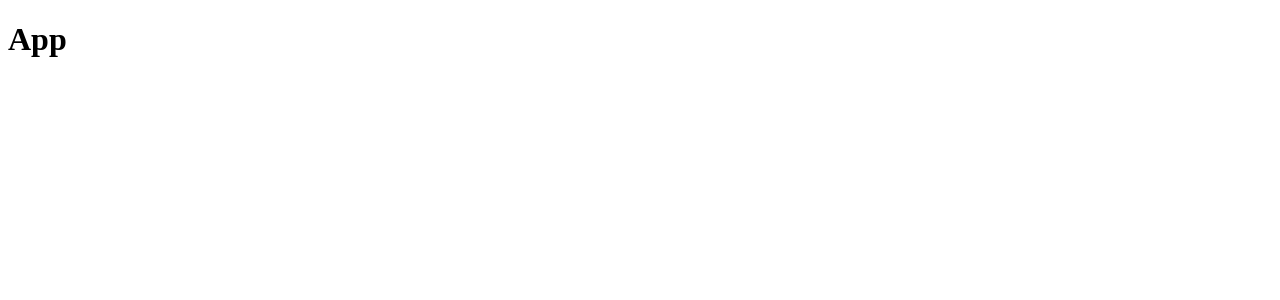
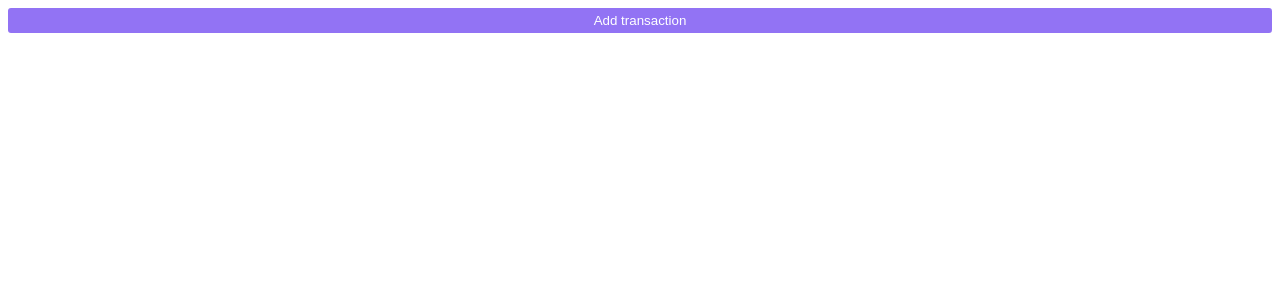
Before and after one commit to FabianMosquera/expense-tracker, a React (Vite) app: page / in a window 1280 px wide. Shown: the top 300 px of the page. Built offline with nearby package versions, Linux system fonts and the light colour scheme.

Commit message:
[Add] button components has been added

```diff
--- a/package.json
+++ b/package.json
@@ -8,9 +8,10 @@
     "preview": "vite preview"
   },
   "dependencies": {
-    "@types/styled-components": "^5.1.24",
+    "@types/styled-components": "^5.1.25",
     "react": "^17.0.2",
-    "react-dom": "^17.0.2"
+    "react-dom": "^17.0.2",
+    "styled-components": "^5.3.5"
   },
   "devDependencies": {
     "@types/react": "^17.0.33",
--- a/src/App.tsx
+++ b/src/App.tsx
@@ -1,16 +1,14 @@
-import { useState } from 'react'
-
+import React from "react";
+import BtnTransaction from "./components/BtnTransaction/BtnTransaction";
 
 function App() {
-  const [count, setCount] = useState(0)
-
   return (
     <div className="App">
       <header className="App-header">
-        <h1>App</h1>
+        <BtnTransaction />
       </header>
     </div>
-  )
+  );
 }
 
-export default App
+export default App;
--- a/src/components/BtnTransaction/BtnTransaction.tsx
+++ b/src/components/BtnTransaction/BtnTransaction.tsx
@@ -1,5 +1,27 @@
 import React from "react";
+import styled from "styled-components";
 
-function BtnTransaction() {}
+const Button = styled.button`
+  width: 100%;
+  padding: 0.3rem;
+  background-color: #9273f4;
+  color: white;
+  border: none;
+  border-radius: 3px;
+  cursor: pointer;
+
+  &:hover {
+    background-color: #765dc9;
+    transition: background-color 0.2s ease-in-out;
+  }
+`;
+
+function BtnTransaction(props: any) {
+  return (
+    <>
+      <Button>Add transaction</Button>
+    </>
+  );
+}
 
 export default BtnTransaction;
```
Also changed, not shown: 1 other file (tests, documents, lock files or other folders).
